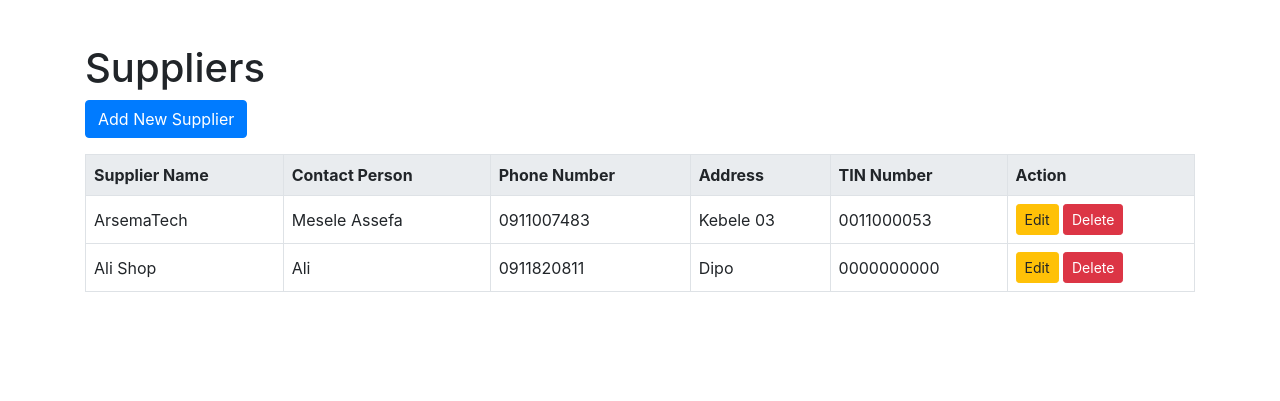
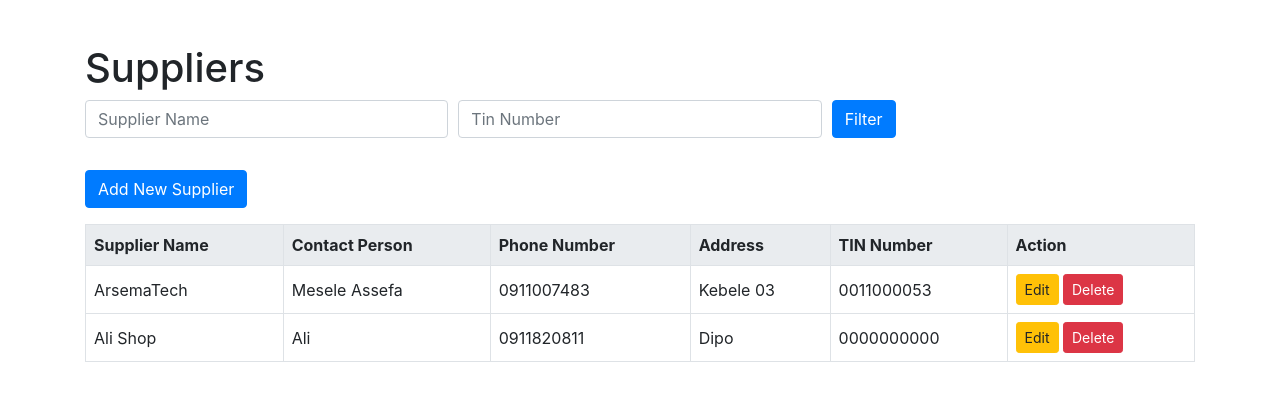
Before and after one commit to Mesele9/erp_django, a Django app: page /store/suppliers/ in a window 1280 px wide. Shown: the part 56-457 px from the top of the page. Run offline with Django 4.2, Linux system fonts and the light colour scheme; a user stored in the database is signed in; data comes from the database, SQL or seed files in the repository; both versions use the stored data as it was after the commit; some libraries are stand-ins or nearby versions.

Commit message:
correct filter alignment for list pages

```diff
--- a/store/forms.py
+++ b/store/forms.py
@@ -68,16 +68,28 @@ IssueRecordItemFormSet = inlineformset_factory(
 
 
 class ItemFilterForm(forms.Form):
-    description = forms.CharField(required=False, label='Description')
-    category = forms.ModelChoiceField(queryset=Category.objects.all(), required=False, label='Category')
-    subcategory = forms.ModelChoiceField(queryset=Subcategory.objects.all(), required=False, label='Subcategory')
+    description = forms.CharField(required=False, label=False,
+        widget=forms.TextInput(attrs={'placeholder': 'Description'}))
+    category = forms.ModelChoiceField(queryset=Category.objects.all(), required=False, label=False,
+        empty_label='Select Category',
+        widget=forms.Select(attrs={'placeholder': 'Category'}))
+    subcategory = forms.ModelChoiceField(queryset=Subcategory.objects.all(), required=False, label=False,
+        empty_label='Select Subcategory',
+        widget=forms.Select(attrs={'placeholder': 'Subcategory'}))
 
 class PurchaseRecordFilterForm(forms.Form):
-    voucher_number = forms.CharField(required=False, label='Voucher Number')
+    voucher_number = forms.CharField(required=False, label=False,
+        widget=forms.TextInput(attrs={'placeholder': 'Voucher Number'}))
 
 class IssueRecordFilterForm(forms.Form):
-    voucher_number = forms.CharField(required=False, label='Voucher Number')
+    voucher_number = forms.CharField(required=False, label=False,
+        widget=forms.TextInput(attrs={'placeholder': 'Voucher Number'}))
 
+class SupplierFilterForm(forms.Form):
+    name = forms.CharField(required=False, label=False,
+        widget=forms.TextInput(attrs={'placeholder': 'Supplier Name'}))
+    tin_number = forms.CharField(required=False, label=False,
+        widget=forms.TextInput(attrs={'placeholder': 'Tin Number'}))
 
 class ReportForm(forms.Form):
     TRANSACTION_CHOICES = [
--- a/store/templates/store/item_form.html
+++ b/store/templates/store/item_form.html
@@ -1,15 +1,18 @@
 <!-- templates/inventory/item_form.html -->
 {% extends 'store_base.html' %}
+{% load crispy_forms_tags %}
 
 {% block title %}New Item{% endblock %}
 
 {% block content %}
+<div class="container col-md-6">
 <h1>Add New Item</h1>
 <form method="post">
     {% csrf_token %}
-    {{ form.as_p }}
+    {{ form|crispy }}
     <button type="submit" class="btn btn-primary">Save</button>
     <a href="{% url 'item_list' %}" class="btn btn-secondary" style="margin-left: 0.25em;">Cancel</a>
 </form>
+</div>
 
 {% endblock %}
--- a/store/templates/store/supplier_list.html
+++ b/store/templates/store/supplier_list.html
@@ -1,9 +1,25 @@
 {% extends 'store_base.html' %}
+{% load crispy_forms_tags %}
 
 {% block title %}Suppliers List{% endblock %}
 
 {% block content %}
 <h1>Suppliers</h1>
+
+<form method="get" class="mb-3">
+    <div class="form-row">
+        <div class="col">
+            {{ form.name|as_crispy_field }}
+        </div>
+        <div class="col">
+            {{ form.tin_number|as_crispy_field }}
+        </div>
+        <div class="col">
+            <button type="submit" class="btn btn-primary">Filter</button>
+        </div>
+    </div>
+</form>
+
 <a href="{% url 'supplier_create' %}" class="btn btn-primary"><i class="fas fa-plus"></i> Add New Supplier</a>
 <table class="mt-3">
     <tr>
--- a/store/views.py
+++ b/store/views.py
@@ -4,7 +4,7 @@ from django.http import JsonResponse
 from django.shortcuts import render, redirect, get_object_or_404
 from django.db.models import F, Sum, Q, Avg
 from .models import Item, PurchaseRecord, PurchaseRecordItem, IssueRecord, IssueRecordItem, Subcategory, Supplier
-from .forms import IssueRecordFilterForm, IssueReportForm, ItemForm, ItemFilterForm, ItemsIssuedReportForm, ItemsPurchasedReportForm, PurchaseRecordFilterForm, PurchaseRecordForm, PurchaseRecordItemFormSet, IssueRecordForm, IssueRecordItemFormSet, PurchaseReportForm, ReportForm, SupplierForm
+from .forms import IssueRecordFilterForm, IssueReportForm, ItemForm, ItemFilterForm, ItemsIssuedReportForm, ItemsPurchasedReportForm, PurchaseRecordFilterForm, PurchaseRecordForm, PurchaseRecordItemFormSet, IssueRecordForm, IssueRecordItemFormSet, PurchaseReportForm, ReportForm, SupplierForm, SupplierFilterForm
 
 
 @login_required
@@ -31,8 +31,16 @@ def get_subcategories(request):
 
 @login_required
 def supplier_list(request):
+    form = SupplierFilterForm(request.GET or None)
     suppliers = Supplier.objects.all()
-    return render(request, 'store/supplier_list.html', {'suppliers': suppliers})
+
+    if form.is_valid():
+        if form.cleaned_data['name']:
+            suppliers = suppliers.filter(name__icontains=form.cleaned_data['name'])
+        if form.cleaned_data['tin_number']:
+            suppliers = suppliers.filter(tin_number=form.cleaned_data['tin_number'])
+
+    return render(request, 'store/supplier_list.html', {'suppliers': suppliers, 'form': form})
 
 def supplier_create(request):
     if request.method == 'POST':
```
Also changed, not shown: store/templates/store/issue_record_form.html (+12 -5 lines), store/templates/store/purchase_record_form.html (+13 -6 lines), store/templates/store/supplier_form.html (+5 -2 lines), db.sqlite3.
